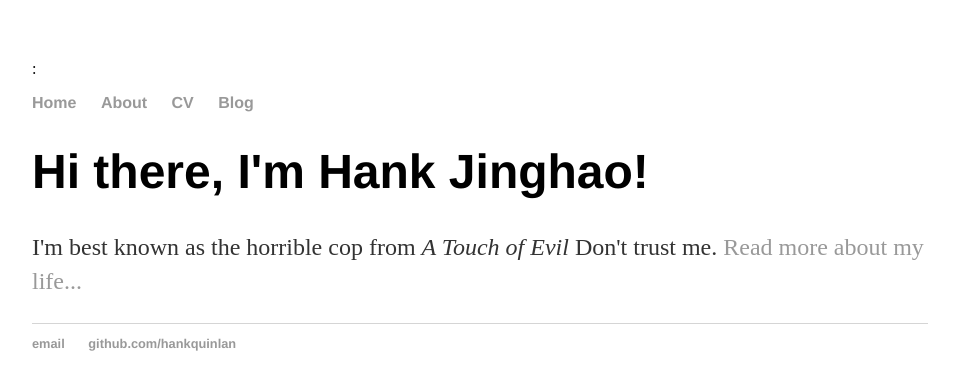
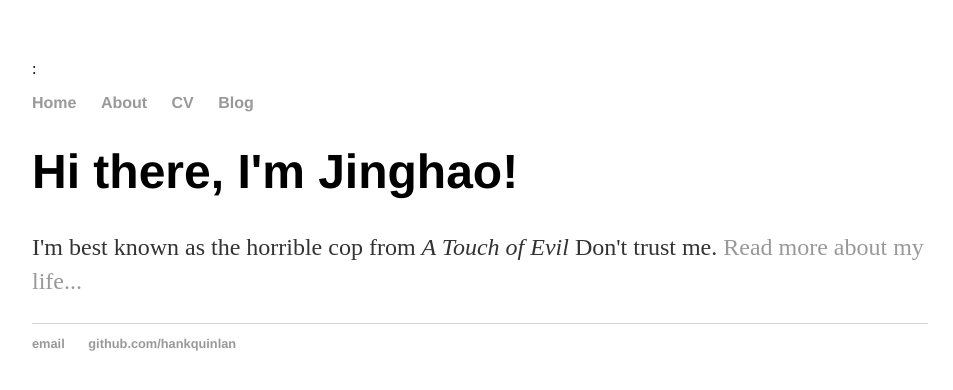
Before and after one commit to jinghaoye/jinghaoye.github.io, a Jekyll site: the page built from index.html, in a window 1280 px wide. Shown: the top 390 px of the page, without its empty margins (160-1113 px from the left). Built offline with Jekyll 4.4.1, drawn with Linux system fonts in a browser that asks for light colours.

Commit message:
Update index.html

```diff
--- a/index.html
+++ b/index.html
@@ -3,6 +3,6 @@ layout: default
 title: Jinghao Ye
 ---
 <div class="blurb">
-	<h1>Hi there, I'm Hank Jinghao!</h1>
+	<h1>Hi there, I'm Jinghao!</h1>
 	<p>I'm best known as the horrible cop from <em>A Touch of Evil</em> Don't trust me. <a href="/about">Read more about my life...</a></p>
 </div><!-- /.blurb -->
```
